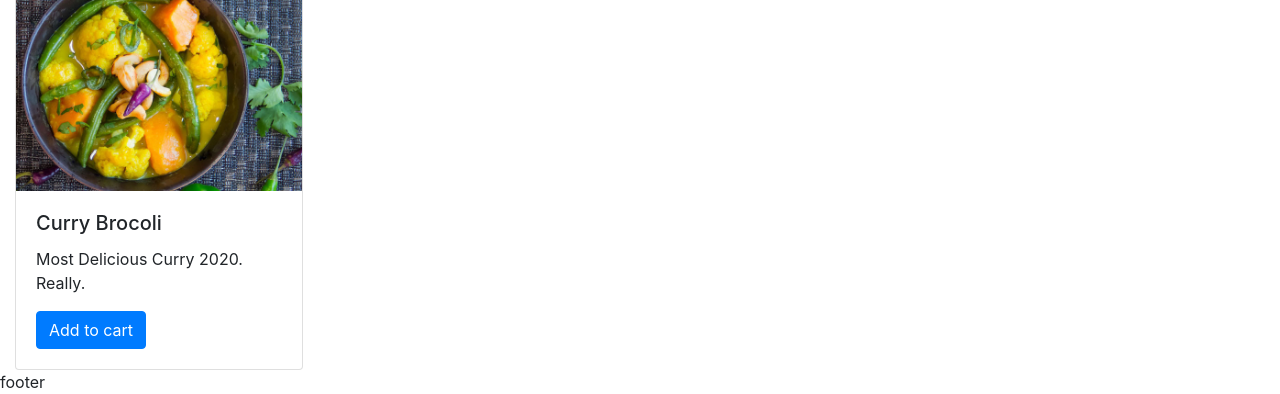
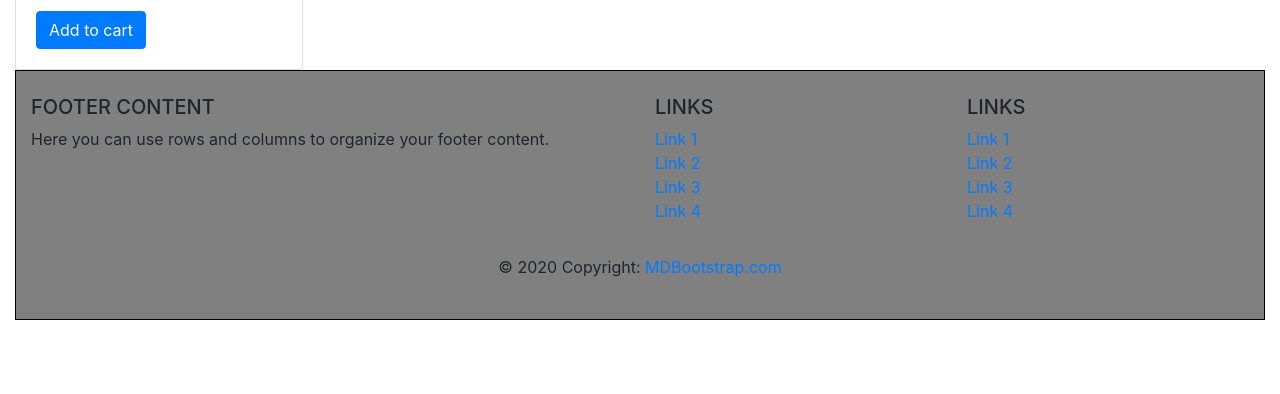
Before and after one commit to elch93/bspract, a plain HTML site: page index.html in a window 1280 px wide. Shown: the part 701-1095 px from the top of the page. After the commit the page ends 1021 px from the top, so only its background shows below. Drawn offline with nearby package versions, Linux system fonts and the light colour scheme.

Commit message:
Initialized footer

```diff
--- a/index.html
+++ b/index.html
@@ -76,13 +76,94 @@
             </div>
         </div>
 
+      <!-- Footer -->
+      <div id="footer">
+
+<footer class="page-footer font-small blue pt-4">
+
+  <!-- Footer Links -->
+  <div class="container-fluid text-center text-md-left">
+
+    <!-- Grid row -->
+    <div class="row">
+
+      <!-- Grid column -->
+      <div class="col-md-6 mt-md-0 mt-3">
+
+        <!-- Content -->
+        <h5 class="text-uppercase">Footer Content</h5>
+        <p>Here you can use rows and columns to organize your footer content.</p>
+
+      </div>
+      <!-- Grid column -->
+
+      <hr class="clearfix w-100 d-md-none pb-3">
+
+      <!-- Grid column -->
+      <div class="col-md-3 mb-md-0 mb-3">
+
+        <!-- Links -->
+        <h5 class="text-uppercase">Links</h5>
+
+        <ul class="list-unstyled">
+          <li>
+            <a href="#!">Link 1</a>
+          </li>
+          <li>
+            <a href="#!">Link 2</a>
+          </li>
+          <li>
+            <a href="#!">Link 3</a>
+          </li>
+          <li>
+            <a href="#!">Link 4</a>
+          </li>
+        </ul>
+
+      </div>
+      <!-- Grid column -->
+
+      <!-- Grid column -->
+      <div class="col-md-3 mb-md-0 mb-3">
+
+        <!-- Links -->
+        <h5 class="text-uppercase">Links</h5>
+
+        <ul class="list-unstyled">
+          <li>
+            <a href="#!">Link 1</a>
+          </li>
+          <li>
+            <a href="#!">Link 2</a>
+          </li>
+          <li>
+            <a href="#!">Link 3</a>
+          </li>
+          <li>
+            <a href="#!">Link 4</a>
+          </li>
+        </ul>
+
+      </div>
+      <!-- Grid column -->
+
+    </div>
+    <!-- Grid row -->
+
+  </div>
+  <!-- Footer Links -->
+
+  <!-- Copyright -->
+  <div class="footer-copyright text-center py-3">© 2020 Copyright:
+    <a href="https://mdbootstrap.com/education/bootstrap/"> MDBootstrap.com</a>
+  </div>
+  <!-- Copyright -->
+
+</footer>
+<!-- Footer -->
+      </div>
 
 
-
-        <!-- footer -->
-        <div class="row">
-            footer
-        </div>
     </section>
 
 
--- a/styles.css
+++ b/styles.css
@@ -1,4 +1,18 @@
+/* section div {
+    border: 3px solid black;
+} */
+
+#hero {
+    height: 300px;
+}
 
 #logo {
-    height: 50px;
+    height:50px;
 }
+
+#footer{
+    height:250px;
+    width: 100%;
+    background-color:grey;
+    border: 1px black solid;
+}
```
